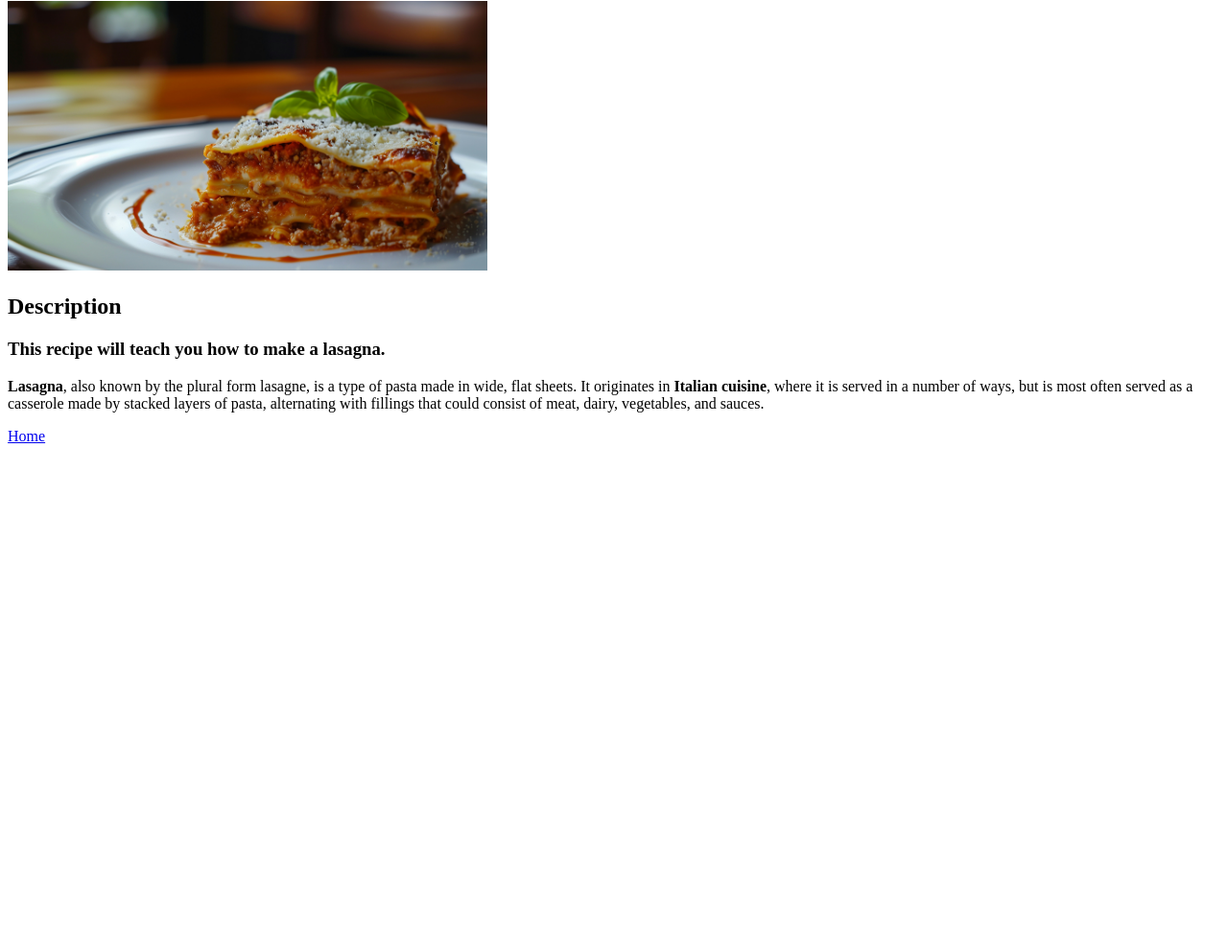
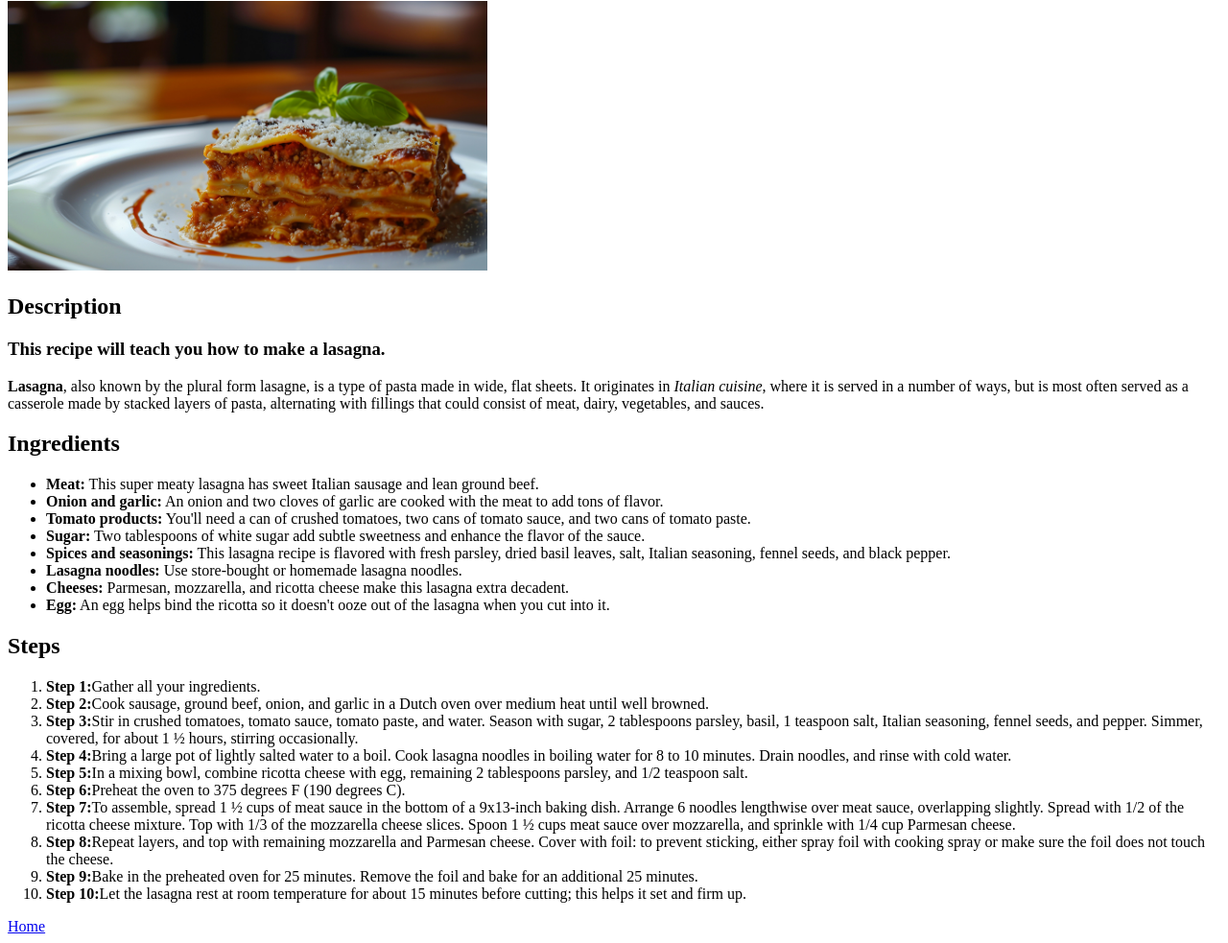
Before and after one commit to naku4/odin-recipes, a plain HTML site: page recipes/lasagna.html in a window 1280 px wide. Shown: the part 79-1062 px from the top of the page at 96% size. Before the commit the page ends 800 px from the top, so only its background shows below. Drawn offline with Linux system fonts and the light colour scheme.

Commit message:
Added unordered and ordered lists to lasagna.html

```diff
--- a/recipes/lasagna.html
+++ b/recipes/lasagna.html
@@ -9,8 +9,33 @@
     <h1>Lasagna</h1>
     <img src="../links-and-images/images/lasagna.jpg" alt="Lasagna" width="500">
     <h2>Description</h2>
-    <h3>This recipe will teach you how to make a lasagna.</h3>
-    <p><strong>Lasagna</strong>, also known by the plural form lasagne, is a type of pasta made in wide, flat sheets. It originates in <strong>Italian cuisine</strong>, where it is served in a number of ways, but is most often served as a casserole made by stacked layers of pasta, alternating with fillings that could consist of meat, dairy, vegetables, and sauces.</p>
+        <h3>This recipe will teach you how to make a lasagna.</h3>
+        <p><strong>Lasagna</strong>, also known by the plural form lasagne, is a type of pasta made in wide, flat sheets. It originates in <em>Italian cuisine</em>, where it is served in a number of ways, but is most often served as a casserole made by stacked layers of pasta, alternating with fillings that could consist of meat, dairy, vegetables, and sauces.</p>
+    <h2>Ingredients</h2>
+        <ul>
+            <li><b>Meat:</b> This super meaty lasagna has sweet Italian sausage and lean ground beef.</li>
+            <li><b>Onion and garlic:</b> An onion and two cloves of garlic are cooked with the meat to add tons of flavor.</li>
+            <li><b>Tomato products:</b> You'll need a can of crushed tomatoes, two cans of tomato sauce, and two cans of tomato paste.</li>
+            <li><b>Sugar:</b> Two tablespoons of white sugar add subtle sweetness and enhance the flavor of the sauce.</li>
+            <li><b>Spices and seasonings:</b> This lasagna recipe is flavored with fresh parsley, dried basil leaves, salt, Italian seasoning, fennel seeds, and black pepper.</li>
+            <li><b>Lasagna noodles:</b> Use store-bought or homemade lasagna noodles.</li>
+            <li><b>Cheeses:</b> Parmesan, mozzarella, and ricotta cheese make this lasagna extra decadent.</li>
+            <li><b>Egg:</b> An egg helps bind the ricotta so it doesn't ooze out of the lasagna when you cut into it.</li>
+        </ul>
+    <h2>Steps</h2>
+        <ol>
+            <li><b>Step 1:</b>Gather all your ingredients.</li>
+            <li><b>Step 2:</b>Cook sausage, ground beef, onion, and garlic in a Dutch oven over medium heat until well browned.</li>
+            <li><b>Step 3:</b>Stir in crushed tomatoes, tomato sauce, tomato paste, and water. Season with sugar, 2 tablespoons parsley, basil, 1 teaspoon salt, Italian seasoning, fennel seeds, and pepper. Simmer, covered, for about 1 ½ hours, stirring occasionally.</li>
+            <li><b>Step 4:</b>Bring a large pot of lightly salted water to a boil. Cook lasagna noodles in boiling water for 8 to 10 minutes. Drain noodles, and rinse with cold water.</li>
+            <li><b>Step 5:</b>In a mixing bowl, combine ricotta cheese with egg, remaining 2 tablespoons parsley, and 1/2 teaspoon salt.</li>
+            <li><b>Step 6:</b>Preheat the oven to 375 degrees F (190 degrees C).</li>
+            <li><b>Step 7:</b>To assemble, spread 1 ½ cups of meat sauce in the bottom of a 9x13-inch baking dish. Arrange 6 noodles lengthwise over meat sauce, overlapping slightly. Spread with 1/2 of the ricotta cheese mixture. Top with 1/3 of the mozzarella cheese slices. Spoon 1 ½ cups meat sauce over mozzarella, and sprinkle with 1/4 cup Parmesan cheese.</li>
+            <li><b>Step 8:</b>Repeat layers, and top with remaining mozzarella and Parmesan cheese. Cover with foil: to prevent sticking, either spray foil with cooking spray or make sure the foil does not touch the cheese.</li>
+            <li><b>Step 9:</b>Bake in the preheated oven for 25 minutes. Remove the foil and bake for an additional 25 minutes.</li>
+            <li><b>Step 10:</b>Let the lasagna rest at room temperature for about 15 minutes before cutting; this helps it set and firm up.</li>
+        </ol>
+
 
     <a href="../index.html">Home</a>
 </body>
```
